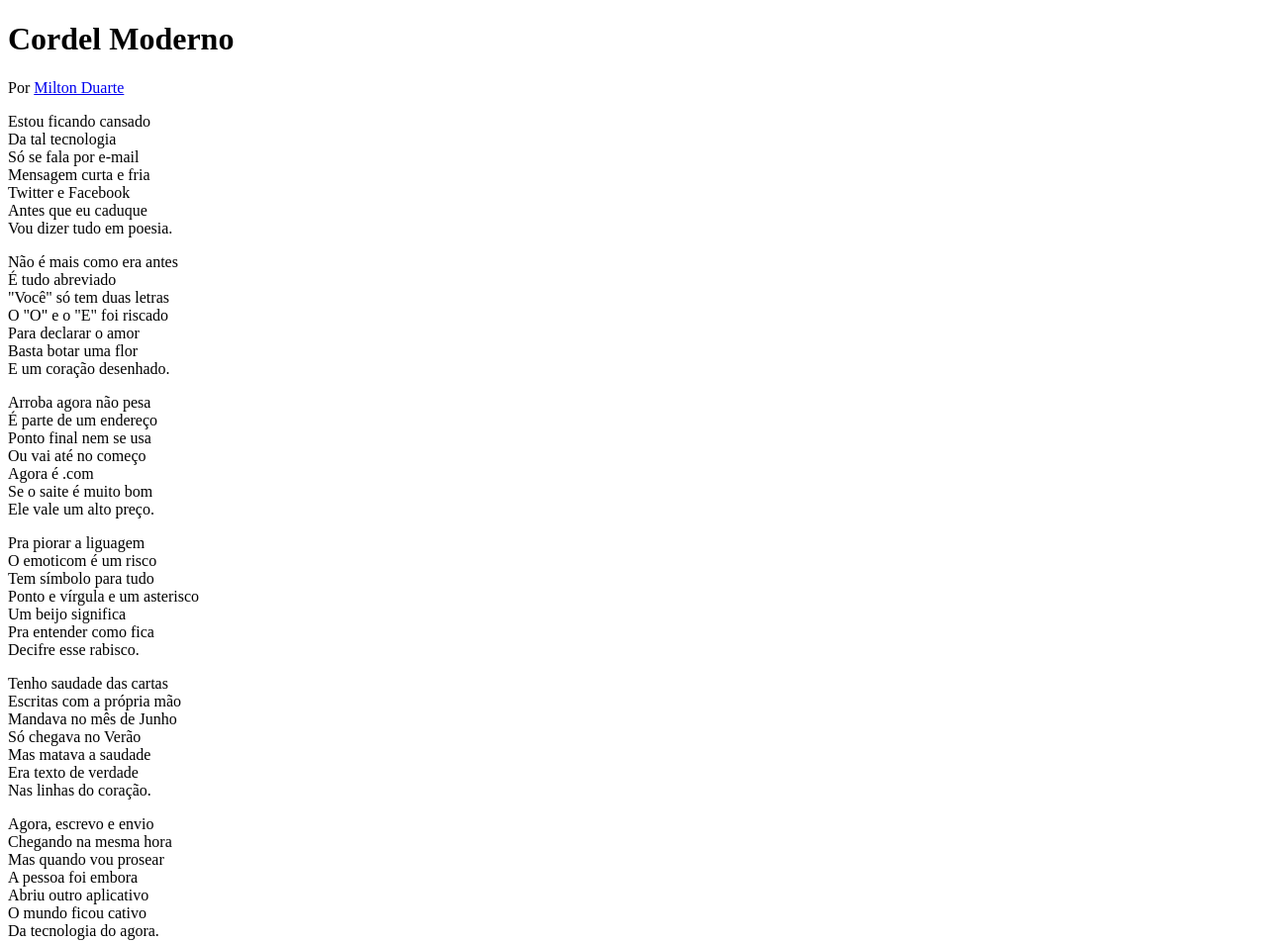
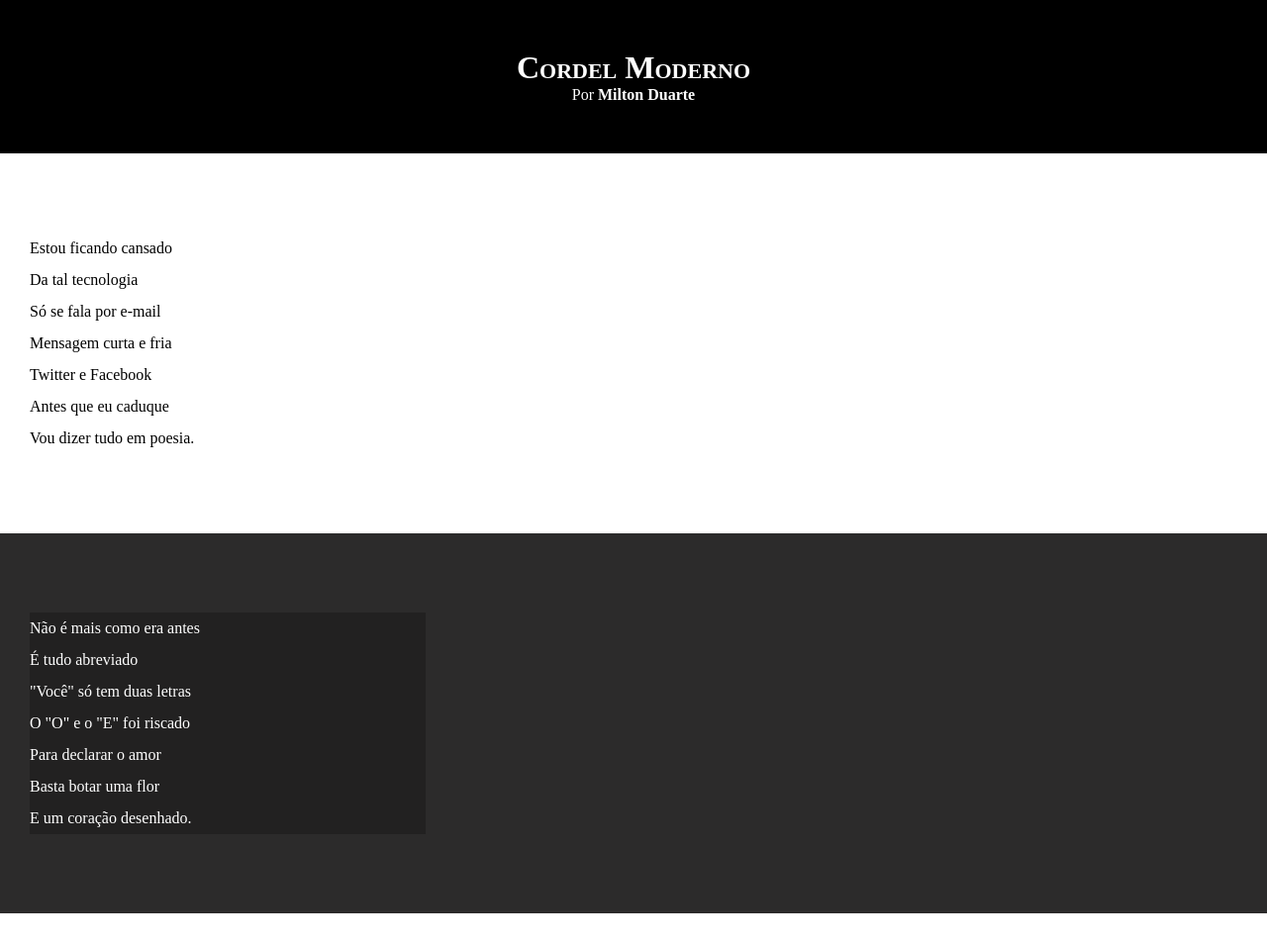
Before and after one commit to ygorjalves/html-css, a plain HTML site: page desafios/d012/index.html in a window 1280 px wide. Shown: the top 953 px of the page at 99% size. Drawn offline with Linux system fonts and the light colour scheme.

Commit message:
Atualizei os estilos dos textos e blocos do desafio 12

```diff
--- a/desafios/d012/index.html
+++ b/desafios/d012/index.html
@@ -12,7 +12,7 @@
         <p>Por <a href="https://www.recantodasletras.com.br/poesias/3186743]" target="_blank">Milton Duarte</a></p>
     </header>
 
-    <section>
+    <section class="normal">
         <p>
             Estou ficando cansado <br>
             Da tal tecnologia <br>
@@ -25,7 +25,7 @@
     </section>
 
 
-    <section>
+    <section class="imagem">
         <p>
             Não é mais como era antes <br>
             É tudo abreviado <br>
@@ -38,7 +38,7 @@
     </section>
 
 
-    <section>
+    <section class="normal">
         <p>
             Arroba agora não pesa <br>
             É parte de um endereço <br>
@@ -62,7 +62,7 @@
 
 
 
-    <section>
+    <section class="imagem">
         <p>
             Tenho saudade das cartas <br>
             Escritas com a própria mão <br>
@@ -76,7 +76,7 @@
 
 
 
-    <section>
+    <section class="normal">
         <p>
             Agora, escrevo e envio <br>
             Chegando na mesma hora <br>
--- a/desafios/d012/style.css
+++ b/desafios/d012/style.css
@@ -1 +1,66 @@
 @charset "UTF-8";
+
+* {
+    margin: 0px;
+    padding: 0px;
+}
+
+html, body {
+    min-height: 100dvh;
+    background-color: darkgray;
+}
+
+header {
+    background-color: black;
+    color: white;
+    text-align: center;
+}
+
+header > h1 {
+    padding-top: 50px;
+    font-variant: small-caps;
+}
+
+header > p {
+    padding-bottom: 50px;
+
+}
+
+header a, footer a {
+    color: white;
+    text-decoration: none;
+    font-weight: bolder;
+}
+
+header a:hover, footer a:hover {
+    text-decoration: underline;
+}
+
+section {
+    padding-top: 10dvh;
+    padding-bottom: 10dvh;
+    line-height: 2em;
+    padding-left: 30px;
+}
+
+section.normal {
+    background-color: white;
+    color: black;
+}
+
+section.imagem {
+    background-color: rgb(44, 43, 43);
+    color: white;
+}
+
+section.imagem > p {
+    width: 400px;
+    background-color: rgba(0, 0, 0, 0.24);
+}
+
+footer {
+    background-color: black;
+    text-align: center;
+    color: white;
+    padding: 10px;
+}
```
